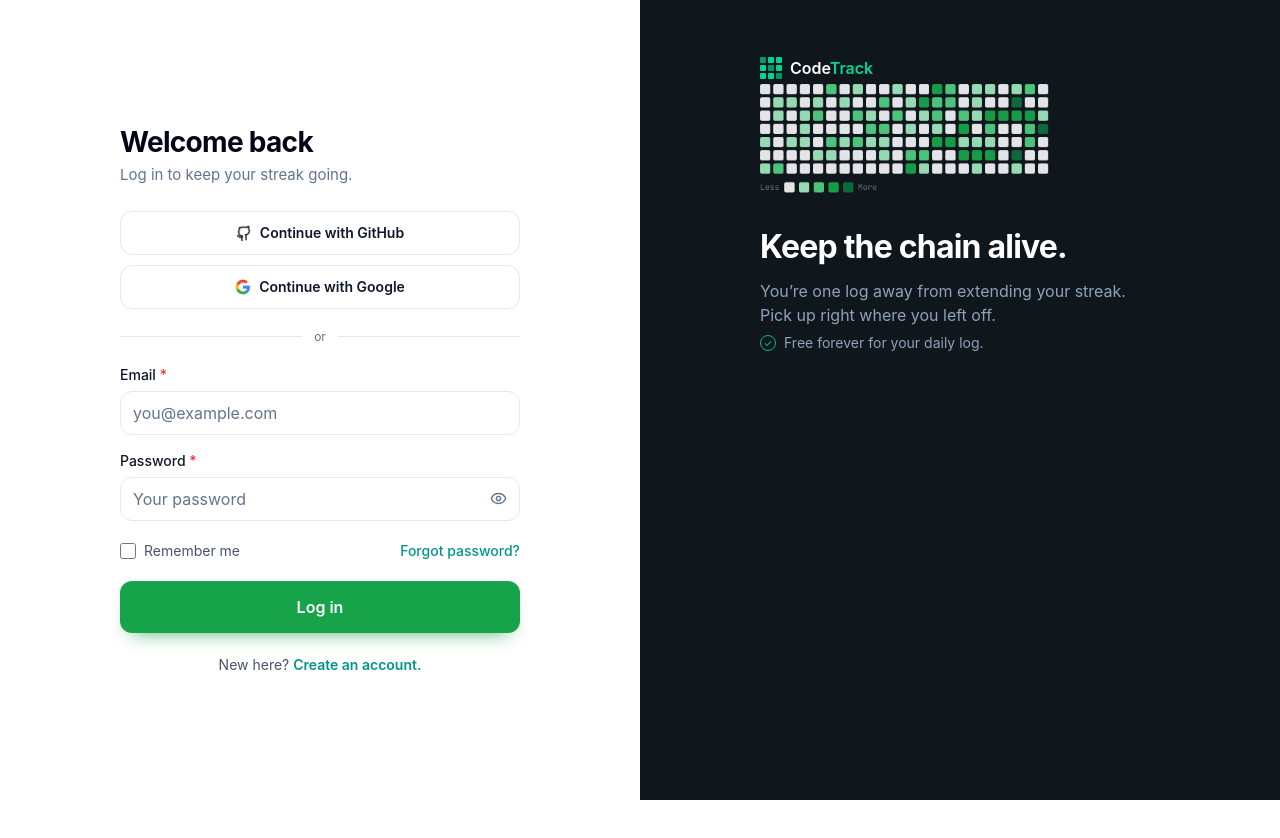
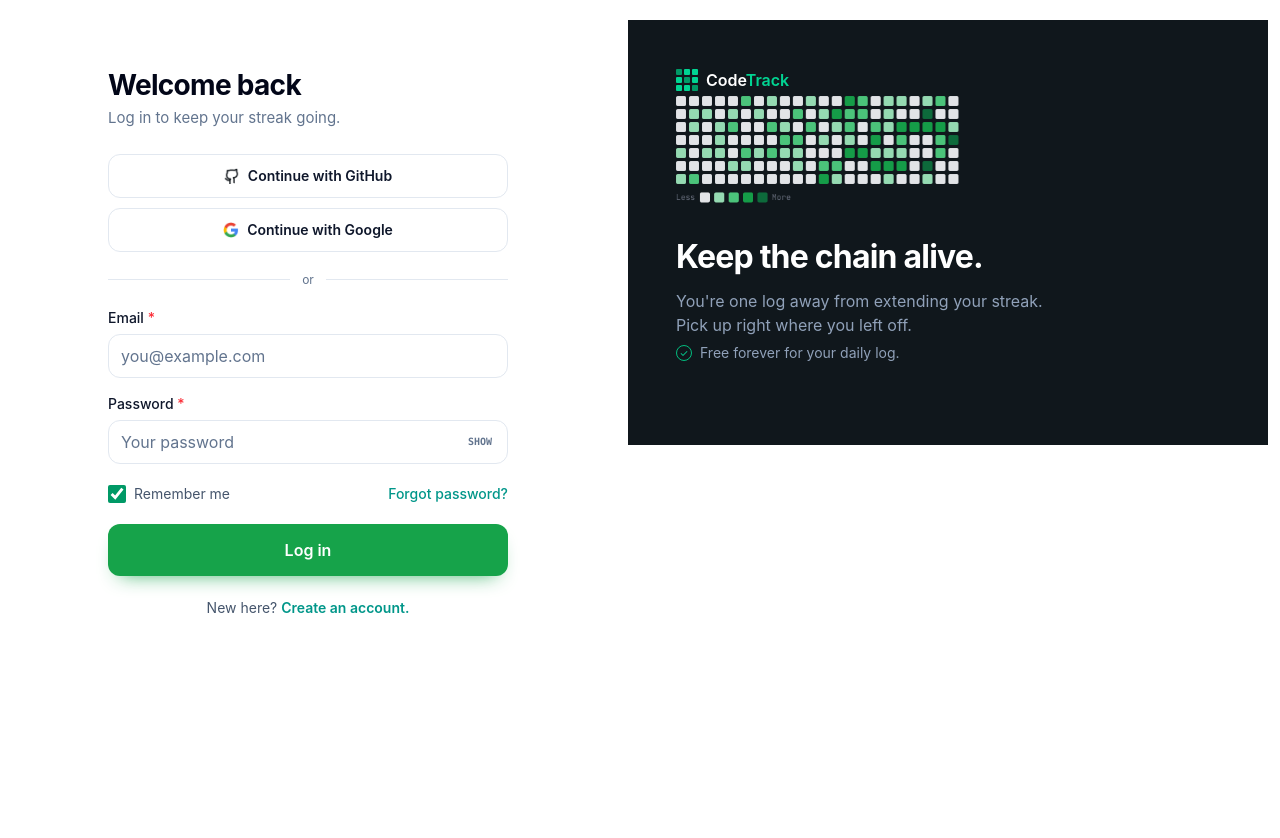
Before and after one commit to Emmanuel-N873/codetrack-dashboard-react, a React (Vite) app: page /signin in a window 1280 px wide. Shown: the top 838 px of the page. Before the commit the page ends 800 px from the top, so only its background shows below. Built offline with nearby package versions, Linux system fonts and the light colour scheme.

Commit message:
Feat: Correction on the sign-up dashboard

```diff
--- a/src/components/auth/AuthLayout.jsx
+++ b/src/components/auth/AuthLayout.jsx
@@ -5,22 +5,23 @@
     const isSignUp = variant === "signup";
 
     return (
-        <main className="min-h-screen bg-white md:grid md:grid-cols-2">
-            <header className="flex h-[90px] items-center justify-between bg-[#10171c] px-6 md:hidden">
+        <main className="min-h-screen bg-white xl:flex xl:items-start xl:justify-center xl:py-5">
+            <div className="w-full xl:ml-auto xl:mr-6 xl:grid xl:min-h-[840px] xl:max-w-[1280px] xl:grid-cols-[640px_640px]">
+                <header className="flex h-[90px] items-center justify-between bg-[#10171c] px-6 xl:hidden">
                     <Brand />
                     <span className="font-mono text-xs tracking-wide text-slate-400">{mobileMessage}</span>
                 </header>
 
-            <section className="flex min-h-[calc(100vh-90px)] items-start justify-center px-6 py-7 sm:px-10 md:min-h-screen md:items-center md:px-12 lg:px-20">
-                <div className="w-full max-w-[400px]">
+                <section className="flex min-h-[calc(100vh-90px)] items-start justify-center px-6 py-7 sm:px-10 xl:min-h-[840px] xl:justify-start xl:px-0 xl:py-0">
+                    <div className="w-full max-w-[400px] xl:ml-[120px] xl:mt-[48px]">
                         <h1 className="text-[28px] font-bold leading-tight tracking-tight text-slate-950">{title}</h1>
                         <p className="mt-1 text-[15px] text-slate-500">{description}</p>
                         {children}
                     </div>
                 </section>
 
-            <aside className="relative hidden overflow-hidden bg-[#10171c] px-12 py-14 text-white md:block lg:px-20">
-                <div className="mx-auto max-w-[400px]">
+                <aside className="relative hidden h-[425px] overflow-hidden bg-[#10171c] text-white xl:block">
+                    <div className="ml-12 w-[392px] pt-12">
                         <Brand className="mb-1" />
                         <img
                             alt="A CodeTrack activity grid showing a growing learning streak"
@@ -31,8 +32,8 @@
                             <h2 className="text-[32px] font-bold leading-tight tracking-tight">{isSignUp ? "Day 1 starts here." : "Keep the chain alive."}</h2>
                             <p className="mt-3 max-w-[390px] text-[16px] leading-6 text-slate-400">
                                 {isSignUp
-                                ? "Create your account and log your first session today. From there, you’ll have a 2-day streak."
-                                : "You’re one log away from extending your streak. Pick up right where you left off."}
+                                    ? "Create your account and log your first session today. From there, you'll have a 2-day streak."
+                                    : "You're one log away from extending your streak. Pick up right where you left off."}
                             </p>
                             <p className="mt-1.5 flex items-center gap-2 text-sm text-slate-400">
                                 <span className="flex size-4 items-center justify-center rounded-full border border-emerald-500 text-[10px] text-emerald-400" aria-hidden="true">✓</span>
@@ -41,6 +42,7 @@
                         </div>
                     </div>
                 </aside>
+            </div>
         </main>
     );
 };
--- a/src/components/auth/PasswordField.jsx
+++ b/src/components/auth/PasswordField.jsx
@@ -1,4 +1,3 @@
-import { Eye, EyeOff } from "lucide-react";
 import PropTypes from "prop-types";
 import { useState } from "react";
 
@@ -10,7 +9,7 @@
             <input
                 aria-describedby={error ? `${id}-error` : undefined}
                 aria-invalid={Boolean(error)}
-                className={`h-11 w-full rounded-xl border bg-white px-3 pr-12 text-base text-slate-900 outline-none transition placeholder:text-slate-500 focus:border-emerald-600 focus:ring-2 focus:ring-emerald-100 ${error ? "border-red-500" : "border-slate-200"}`}
+                className={`h-11 w-full rounded-xl border bg-white px-3 pr-14 text-base text-slate-900 outline-none transition placeholder:text-slate-500 focus:border-emerald-600 focus:ring-2 focus:ring-emerald-100 ${error ? "border-red-500" : "border-slate-200"}`}
                 id={id}
                 name={id}
                 onChange={onChange}
@@ -20,11 +19,11 @@
             />
             <button
                 aria-label={isVisible ? "Hide password" : "Show password"}
-                className="absolute inset-y-0 right-0 flex w-11 items-center justify-center rounded-r-xl text-slate-500 hover:text-emerald-700 focus:outline-none focus-visible:ring-2 focus-visible:ring-emerald-600"
+                className="absolute inset-y-0 right-0 flex w-14 items-center justify-center rounded-r-xl font-mono text-[10px] font-bold text-slate-500 hover:text-emerald-700 focus:outline-none focus-visible:ring-2 focus-visible:ring-emerald-600"
                 onClick={() => setIsVisible((visible) => !visible)}
                 type="button"
             >
-                {isVisible ? <EyeOff aria-hidden="true" size={17} /> : <Eye aria-hidden="true" size={17} />}
+                {isVisible ? "HIDE" : "SHOW"}
             </button>
         </div>
     );
--- a/src/pages/SignInPage.jsx
+++ b/src/pages/SignInPage.jsx
@@ -6,7 +6,7 @@
 import SocialLoginButton from "../components/auth/SocialLoginButton.jsx";
 import { AuthContext } from "../contexts/AuthContext.jsx";
 
-const initialValues = { email: "", password: "", remember: false };
+const initialValues = { email: "", password: "", remember: true };
 
 const SignInPage = () => {
     const { signIn } = useContext(AuthContext);
@@ -72,12 +72,12 @@
                 </div>
                 <div className="flex items-center justify-between gap-3 text-sm">
                     <label className="flex cursor-pointer items-center gap-2 text-slate-600" htmlFor="remember">
-                        <input checked={form.remember} className="size-4 accent-emerald-600" id="remember" name="remember" onChange={updateField} type="checkbox" />
+                        <input checked={form.remember} className="size-[18px] rounded accent-emerald-600" id="remember" name="remember" onChange={updateField} type="checkbox" />
                         Remember me
                     </label>
                     <a className="font-medium text-teal-600 hover:text-teal-700 focus:outline-none focus-visible:ring-2 focus-visible:ring-emerald-600" href="mailto:support@codetrack.test">Forgot password?</a>
                 </div>
-                <button className="h-13 w-full rounded-xl bg-[#16a34a] text-base font-semibold text-white shadow-[0_10px_20px_-12px_rgba(22,163,74,0.9)] transition hover:bg-green-700 focus:outline-none focus-visible:ring-2 focus-visible:ring-emerald-600 focus-visible:ring-offset-2" type="submit">Log in</button>
+                <button className="h-[52px] w-full rounded-xl bg-[#16a34a] text-base font-semibold text-white shadow-[0_10px_20px_-12px_rgba(22,163,74,0.9)] transition hover:bg-green-700 focus:outline-none focus-visible:ring-2 focus-visible:ring-emerald-600 focus-visible:ring-offset-2" type="submit">Log in</button>
                 <p className="pt-0.5 text-center text-sm text-slate-600">New here? <Link className="font-semibold text-teal-600 hover:text-teal-700 focus:outline-none focus-visible:ring-2 focus-visible:ring-emerald-600" to="/signup">Create an account.</Link></p>
             </form>
         </AuthLayout>
--- a/src/pages/SignUpPage.jsx
+++ b/src/pages/SignUpPage.jsx
@@ -86,7 +86,7 @@
                         {!errors.password && <p className="mt-1.5 text-sm text-slate-500">Use at least 8 characters.</p>}
                     </AuthField>
                 </div>
-                <button className="h-13 w-full rounded-xl bg-[#16a34a] text-base font-semibold text-white shadow-[0_10px_20px_-12px_rgba(22,163,74,0.9)] transition hover:bg-green-700 focus:outline-none focus-visible:ring-2 focus-visible:ring-emerald-600 focus-visible:ring-offset-2" type="submit">Create account</button>
+                <button className="h-[52px] w-full rounded-xl bg-[#16a34a] text-base font-semibold text-white shadow-[0_10px_20px_-12px_rgba(22,163,74,0.9)] transition hover:bg-green-700 focus:outline-none focus-visible:ring-2 focus-visible:ring-emerald-600 focus-visible:ring-offset-2" type="submit">Create account</button>
                 <p className="text-sm leading-5 text-slate-500">By signing up you agree to our <a className="font-medium text-teal-600 hover:text-teal-700 focus:outline-none focus-visible:ring-2 focus-visible:ring-emerald-600" href="#terms">Terms</a> and <a className="font-medium text-teal-600 hover:text-teal-700 focus:outline-none focus-visible:ring-2 focus-visible:ring-emerald-600" href="#privacy">Privacy Policy.</a></p>
                 <p className="text-center text-sm text-slate-600">Already have an account? <Link className="font-semibold text-teal-600 hover:text-teal-700 focus:outline-none focus-visible:ring-2 focus-visible:ring-emerald-600" to="/signin">Log in.</Link></p>
             </form>
```
Also changed, not shown: public/images/Logo...CodeTrack.png (added). Lines whose indentation alone changed are shown as unchanged.
